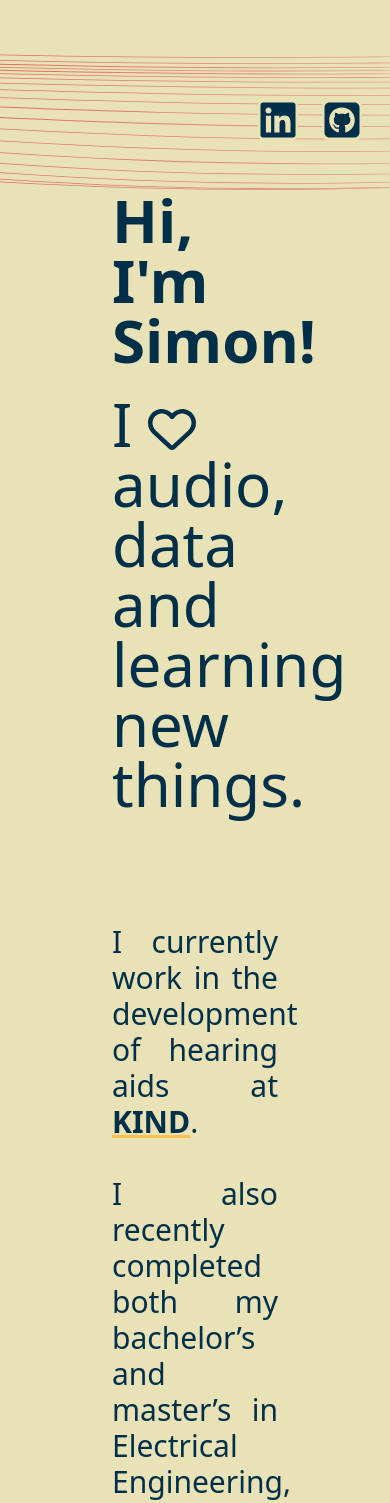
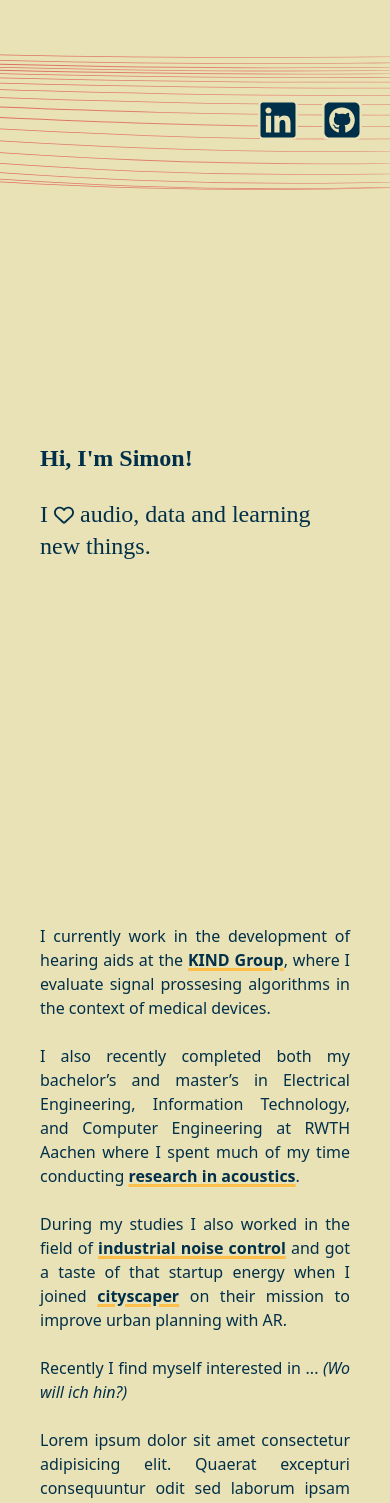
Before and after one commit to simklein/website, a Vue app: page / in a window 390 px wide. Shown: the top 1503 px of the page. Built offline with nearby package versions, Linux system fonts and the light colour scheme.

Commit message:
responsive started; font

```diff
--- a/src/App.vue
+++ b/src/App.vue
@@ -2,37 +2,39 @@
   <div class="app bg-light  min-h-screen relative ">
     <NavHeader/>
     <!--router-view/-->
-    <div class="content px-28 py-20 max-w-screen-xl m-auto">
+    <div class="content px-10 md:px-28 py-20 max-w-screen-xl m-auto">
         <section class="hero relative h-screen">
-          <div class="hero-text container h-full flex flex-col justify-center text-dark text-6xl">
-            <h1 class="font-bold mb-6">
+          <div class="hero-text container h-full flex flex-col justify-center text-dark text-2xl sm:text-3xl md:text-4xl lg:text-5xl xl:text-6xl">
+            <h1 class="font-bold mb-6 font-title">
               Hi, I'm
               <span class="font-extrabold"> Simon</span>!
             </h1>
-            <h2>
-              I <font-awesome-icon class="text-5xl" :icon="['far', 'heart']"/> audio, data and learning new things.
+            <h2 class="font-title">
+              I <font-awesome-icon class="text-xl sm:text-2xl md:text-3xl lg:text-4xl xl:text-5xl" :icon="['far', 'heart']"/> audio, data and learning new things.
             </h2>
           </div>
         </section>
-        <section class="about items-center text-dark text-3xl text-justify">
-          <p>I currently work in the development of hearing aids at
-            <a class="font-semibold underline decoration-[0.2rem] motion-safe:transition-all motion-safe:duration-100 hover:decoration-[0.4rem] focus:decoration-[0.4rem] decoration-myyellow"
-            href="https://www.kind.com/de-de/hoeren/" target="_blank" title="KIND">KIND</a>.
+        <section class="about items-center text-dark text-md sm:text-lg md:text-xl lg:text-2xl xl:text-3xl text-justify">
+          <p>I currently work in the development of hearing aids at the
+            <a class="font-semibold underline decoration-[0.2rem] hover:decoration-[0.4rem] focus:decoration-[0.4rem] decoration-myyellow"
+            href="https://www.kind.com/de-de/unternehmen/" target="_blank" title="KIND">KIND Group</a>, where I evaluate signal prossesing algorithms in the context of medical devices.
           </p>
           <br>
           <p>I also recently completed both my bachelor’s and master’s in Electrical Engineering, Information Technology, and Computer Engineering at RWTH Aachen where I spent much of my time conducting
-            <a class="font-semibold underline decoration-[0.2rem] motion-safe:transition-all motion-safe:duration-100 hover:decoration-[0.4rem] focus:decoration-[0.4rem] decoration-myyellow"
+            <a class="font-semibold underline decoration-[0.2rem] hover:decoration-[0.4rem] focus:decoration-[0.4rem] decoration-myyellow"
             href="https://www.akustik.rwth-aachen.de/" target="_blank" title="Institut für Hörtechnik und Akustik">research in acoustics</a>.
           </p>
           <br>
           <p>
             During my studies I also worked in the field of
-            <a class="font-semibold underline decoration-[0.2rem] motion-safe:transition-all motion-safe:duration-100 hover:decoration-[0.4rem] focus:decoration-[0.4rem] decoration-myyellow"
+            <a class="font-semibold underline decoration-[0.2rem] hover:decoration-[0.4rem] focus:decoration-[0.4rem] decoration-myyellow"
             href="https://www.muellerbbm.de/" target="_blank" title="Müller-BBM">industrial noise control</a>
             and got a taste of that startup energy when I joined
-            <a class="font-semibold underline decoration-[0.2rem] motion-safe:transition-all motion-safe:duration-100 hover:decoration-[0.4rem] focus:decoration-[0.4rem] decoration-myyellow"
+            <a class="font-semibold underline decoration-[0.2rem] hover:decoration-[0.4rem] focus:decoration-[0.4rem] decoration-myyellow"
             href="https://cityscaper.de/" target="_blank" title="cityscaper">cityscaper</a> on their mission to improve urban planning with AR.
           </p>
+          <br>
+          <p>Recently I find myself interested in ... <span class="italic">(Wo will ich hin?)</span></p>
           <br>
           <p>Lorem ipsum dolor sit amet consectetur adipisicing elit. Quaerat excepturi consequuntur odit sed laborum ipsam est veniam ex asperiores, esse unde quae commodi ut dolor. Eum eaque vero maiores quam.</p>
           <br>
@@ -62,8 +64,18 @@
             </ul>
           </div>
           <br>
-          <p>In my spare hours, I enjoy various kinds of sportive activities, dabbling in music production and photography, and constantly finding new things to learn!
+          <p>In my spare hours, I enjoy various kinds of sportive activities, travelling, dabbling in music production and photography, and constantly finding new things to learn!
           </p>
+        </section>
+        <section class="contact items-center text-center text-dark text-2xl mt-40">
+          <p>
+            Feel free to contact me via
+            <a class="font-semibold text-link decoration-myyellow"
+              href="https://www.linkedin.com/in/simklein/" target="_blank" title="LinkedIn">LinkedIn</a>
+            or by sending an email to
+          </p>
+          <br>
+          <p class="font-semibold text-center underline decoration-[0.2rem] decoration-myyellow">hello@simonklein.me</p>
         </section>
       </div>
     <SimpleFooter/>
--- a/src/styles/app.css
+++ b/src/styles/app.css
@@ -1,6 +1,20 @@
 @tailwind base;
 @tailwind components;
 @tailwind utilities;
+
+@font-face {
+    /*
+    Change to this one maybe
+    https://www.awwwards.com/inspiration/restora-old-style-serif-font
+    */
+    font-family: "Kenfolg";
+    src: local("Kenfolg"),
+     url(../assets/fonts/Kenfolg_v2.otf) format("otf");
+  }
+
+.font-title {
+    font-family: "Kenfolg";
+}
 
 .bg-light {
     --tw-bg-opacity: 1;
@@ -30,6 +44,15 @@
     border-color: #FCBF49;
 }
 
+.text-link {
+    text-decoration-line: underline;
+    text-decoration-thickness: 0.2rem/* 3.2px */;
+}
+
+.text-link:hover {
+    text-decoration-thickness: 0.4rem/* 3.2px */;
+}
+
 .bg-dsp {
     width: 100%;
     height: 150px;
```
Also changed, not shown: src/assets/fonts/Kenfolg_v2.otf (added).
